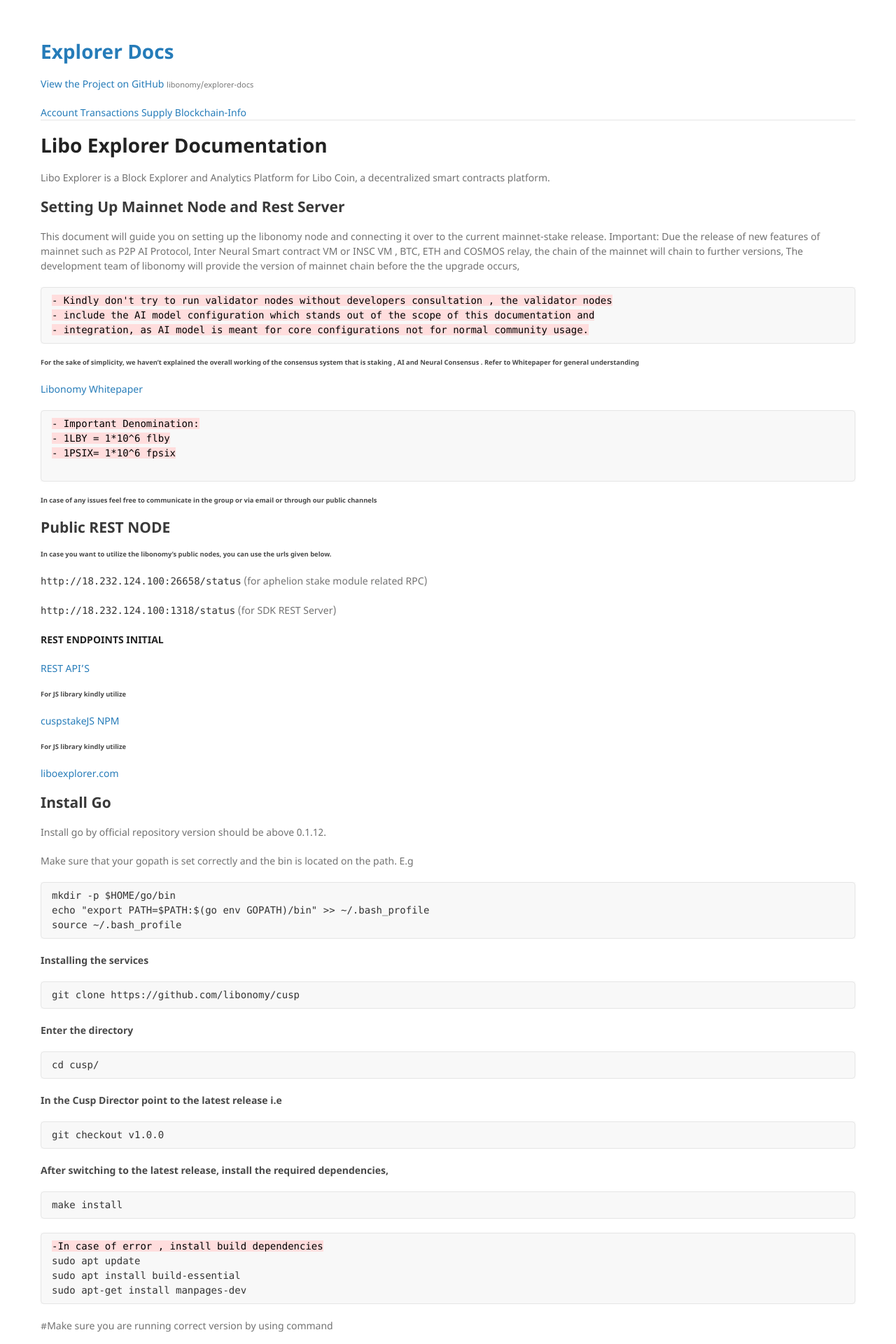
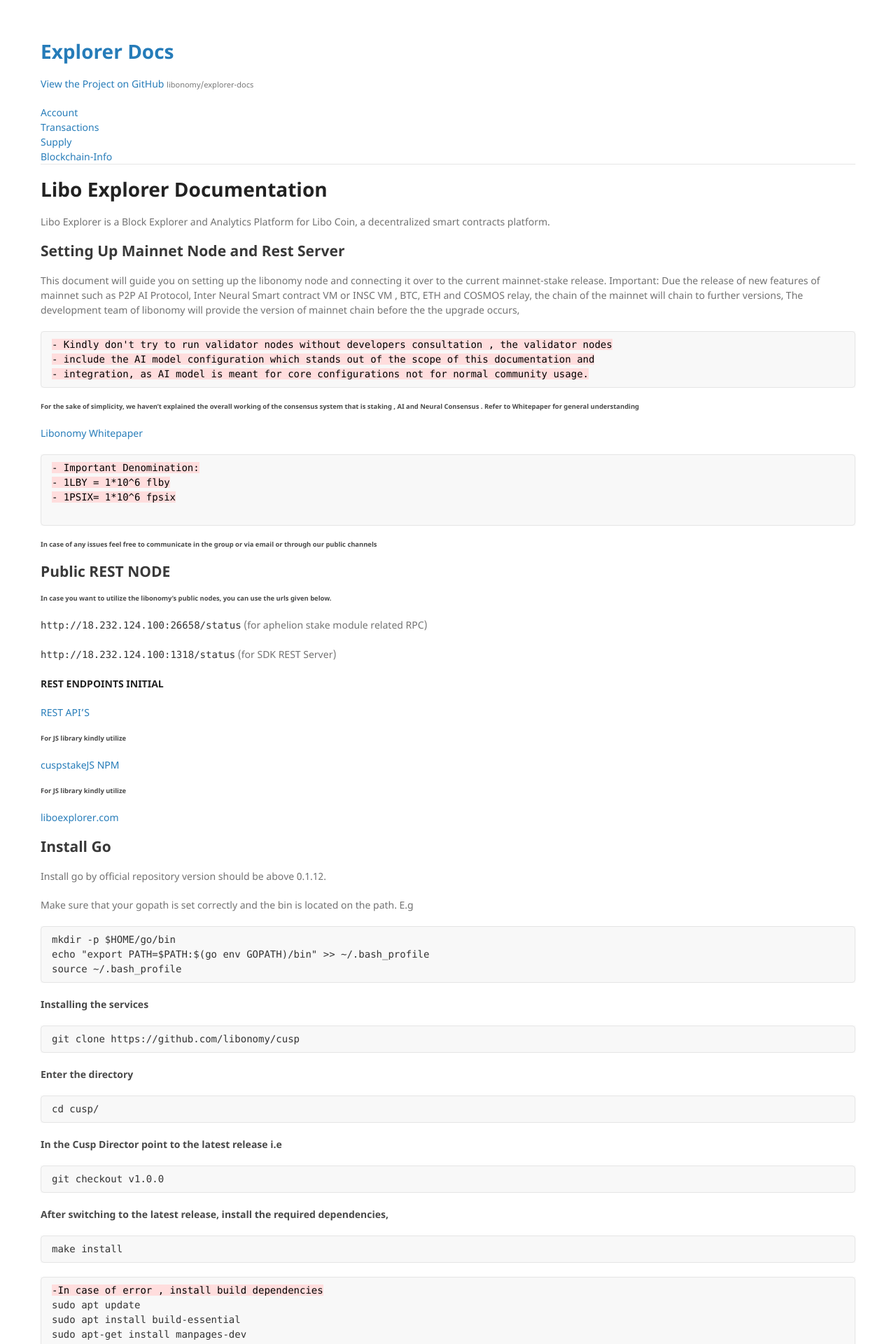
Before and after one commit to libonomy/explorer-docs, a Jekyll site: the page built from index.md, in a window 1280 px wide. Shown: the top 1920 px of the page at 70% size. Built offline with Jekyll 4.4.1, drawn with Linux system fonts in a browser that asks for light colours; the repository's description, which GitHub fills in, is left out.

Commit message:
md file added

```diff
--- a/_layouts/default.html
+++ b/_layouts/default.html
@@ -29,11 +29,12 @@
         {% if site.github.is_user_page %}
         <p class="view"><a href="{{ site.github.owner_url }}">View My GitHub Profile</a></p>
         {% endif %}
-
+<div class="link-view">
         <a href="/Account.md">Account</a>
         <a href="/Transactions.md">Transactions</a>
         <a href="/Supply.md">Supply</a>
         <a href="/Blockchain-Info.md">Blockchain-Info</a>
+      </div>
       </header>
       <section>
 
--- a/_sass/jekyll-theme-minimal.scss
+++ b/_sass/jekyll-theme-minimal.scss
@@ -251,7 +251,10 @@ footer {
         top: 52px;
     }
 }
-
+div.link-view {
+    display: flex;
+    flex-direction: column;
+}
 @media print, screen and (max-width: 720px) {
     body {
         word-wrap: break-word;
```
